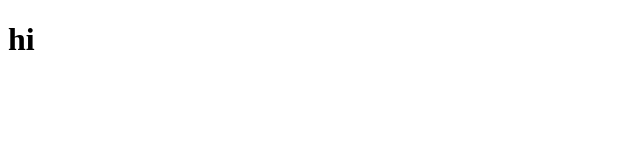
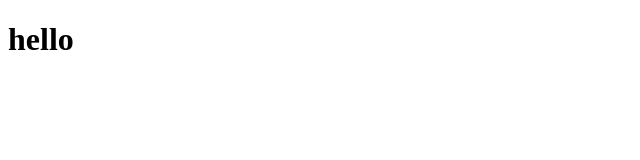
Before and after one commit to DheerajMahra/atomic-design-in-react-example, a React (Create React App) app: page / in a window 1280 px wide. Shown: the top 160 px of the page, without its empty margins (0-640 px from the left). Built offline with nearby package versions, Linux system fonts and the light colour scheme.

Commit message:
changed hi to hello in App.jsx

```diff
--- a/src/components/App.jsx
+++ b/src/components/App.jsx
@@ -3,7 +3,7 @@ import React from 'react';
 function App() {
 	return (
 		<div className="App">
-			<h1>hi</h1>
+			<h1>hello</h1>
 		</div>
 	);
 }
```
